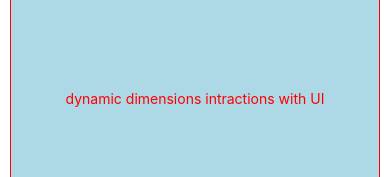
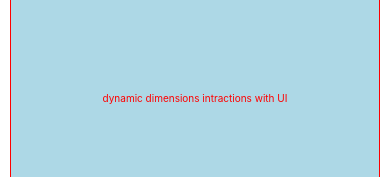
Before and after one commit to saikumar0620/react_native_Expo_learn, a React Native app: screen / in a window 390 px wide. Shown: the part 324-501 px from the top of the page. Built offline with nearby package versions, Linux system fonts and the light colour scheme.

Commit message:
fix: update text styling for dynamic dimensions in App component

```diff
--- a/App.js
+++ b/App.js
@@ -33,7 +33,9 @@ const styles = StyleSheet.create({
   },
   text: {
     color: "red",
-    padding: 20,
+    padding: windowHeight > 400 ? 20 : 10,
+    fontSize: windowWidth > 400 ? 20 : 10,
+    textAlign: "center",
   },
   box: {
 
```
